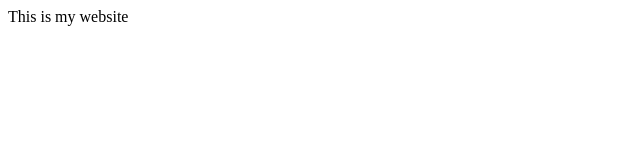
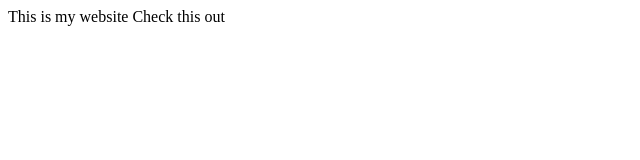
Before and after one commit to kennethlitwo4/kennethlitwo4.github.io, a plain HTML site: page mysite.html in a window 1280 px wide. Shown: the whole page, without its empty margins (0-640 px from the left). Drawn offline with Linux system fonts and the light colour scheme.

Commit message:
Update mysite.html

```diff
--- a/mysite.html
+++ b/mysite.html
@@ -3,4 +3,7 @@
 
 <head> This is my website </head>
 
+  <body> Check this out
+  </body>
+
 </html>
```
